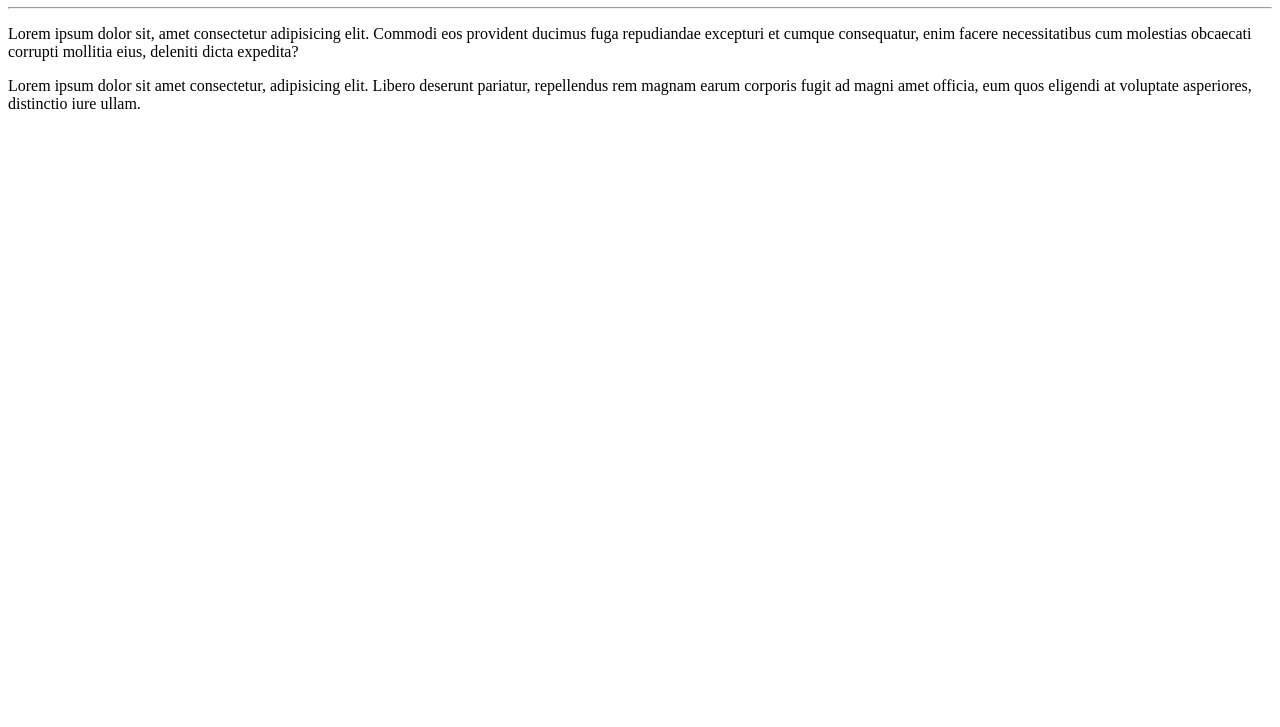
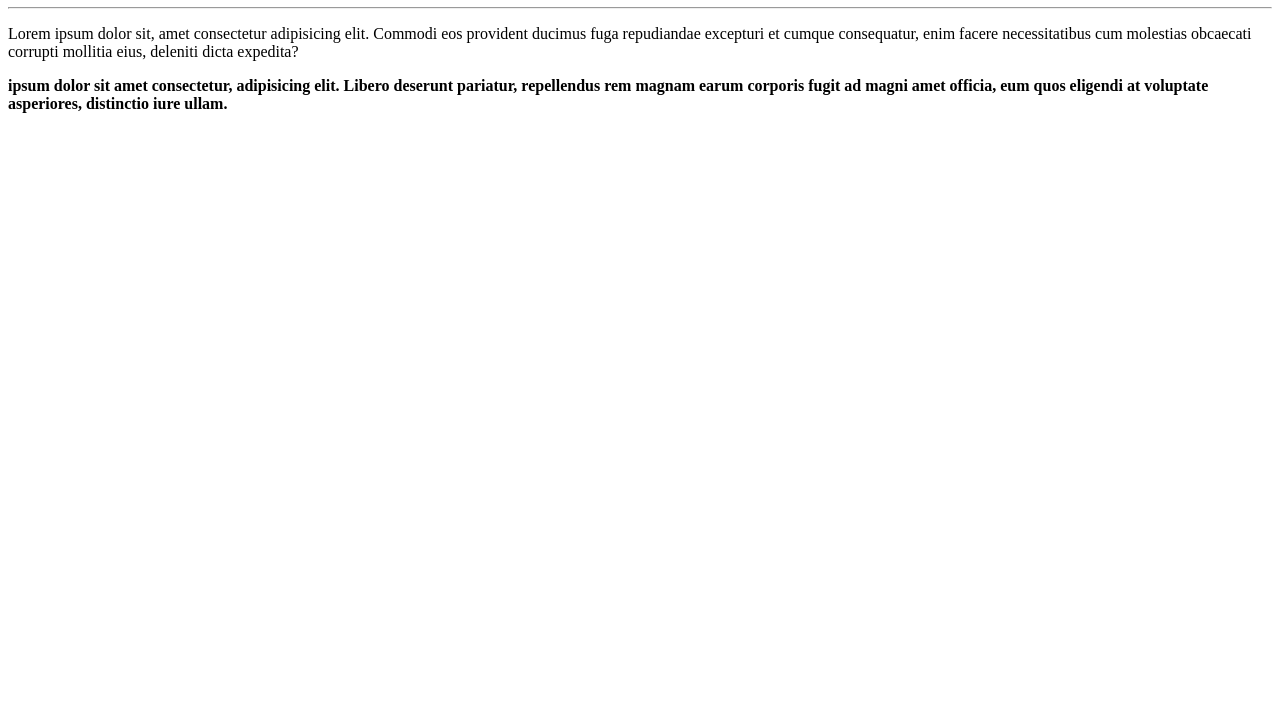
Before and after one commit to rgranvilla/Ola-Mundo, a plain HTML site: page site-exemplo/index.html in a window 1280 px wide. Shown: the part 73-800 px from the top of the page. Drawn offline with Linux system fonts and the light colour scheme.

Commit message:
Alteração do texto, conteúdo em negrito

```diff
--- a/site-exemplo/index.html
+++ b/site-exemplo/index.html
@@ -9,6 +9,6 @@
   <h1>Olá, Mundo</h1>
   <hr>
   <p>Lorem ipsum dolor sit, amet consectetur adipisicing elit. Commodi eos provident ducimus fuga repudiandae excepturi et cumque consequatur, enim facere necessitatibus cum molestias obcaecati corrupti mollitia eius, deleniti dicta expedita?</p>
-  <p>Lorem ipsum dolor sit amet consectetur, adipisicing elit. Libero deserunt pariatur, repellendus rem magnam earum corporis fugit ad magni amet officia, eum quos eligendi at voluptate asperiores, distinctio iure ullam.</p>
+  <p><b> ipsum dolor sit amet consectetur, adipisicing elit. Libero deserunt pariatur, repellendus rem magnam earum corporis fugit ad magni amet officia, eum quos eligendi at voluptate asperiores, distinctio iure ullam.</b></p>
 </body>
 </html>
```
